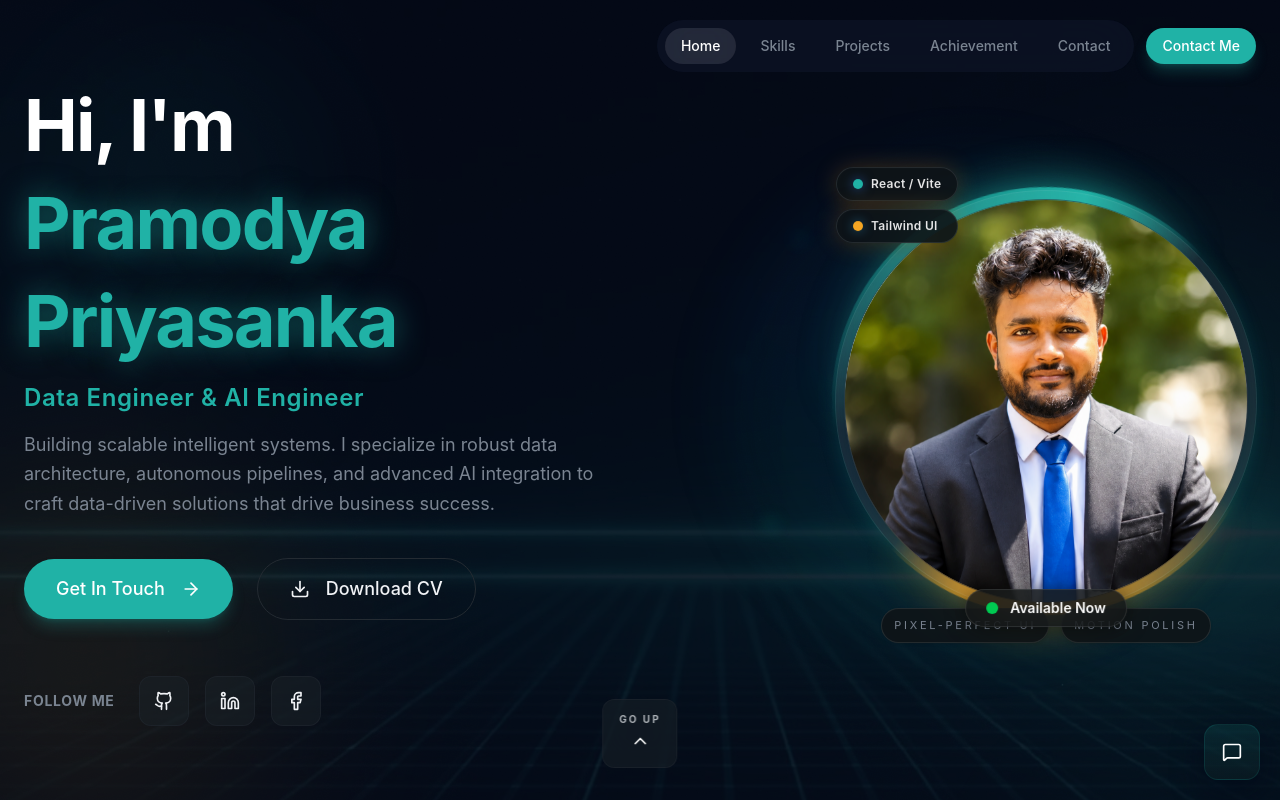
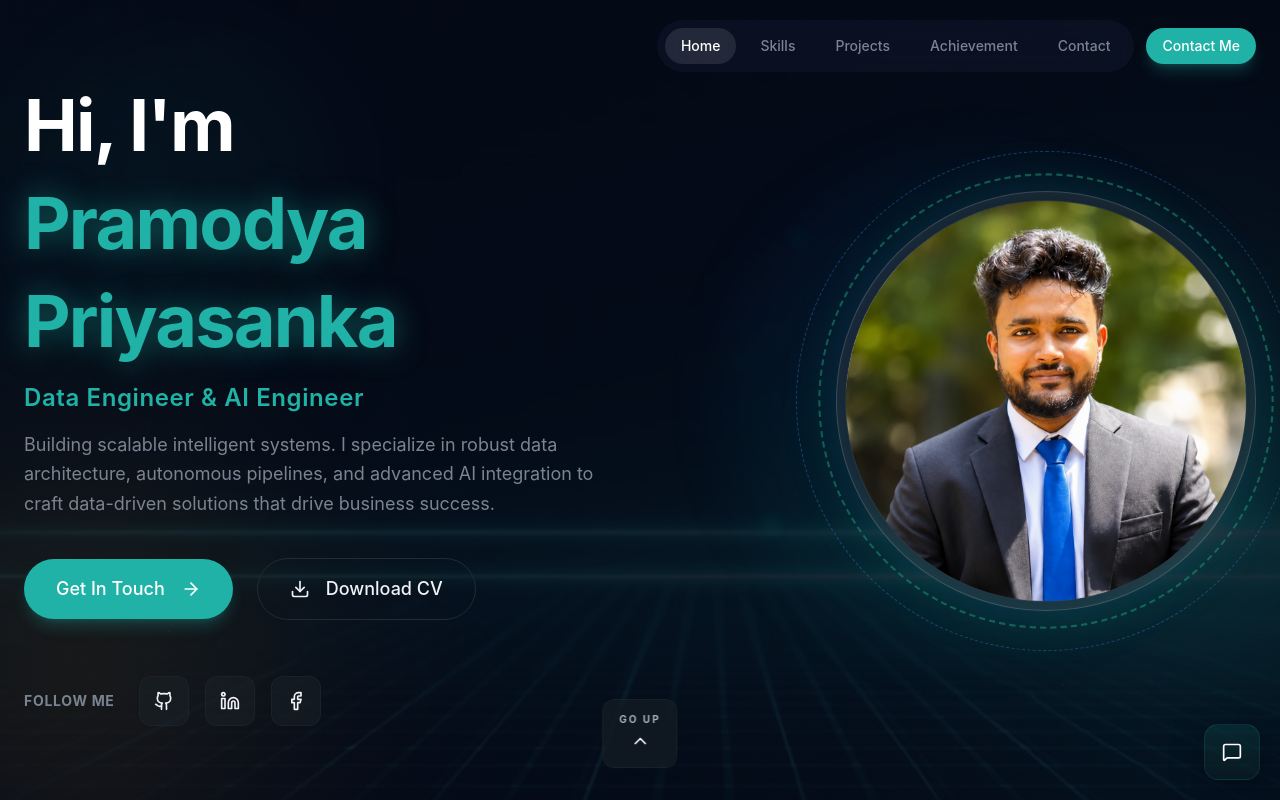
Before and after one commit to pramodyapriyasanka/Pramodya-Priyasanka-Portfolio-, a React (Vite) app: page / in a window 1280 px wide. Shown: the top 800 px of the page. Built offline with nearby package versions, Linux system fonts and the light colour scheme.

Commit message:
Design: clean up hero section floating badges and updated profile picture frame

```diff
--- a/src/sections/Hero.jsx
+++ b/src/sections/Hero.jsx
@@ -32,12 +32,6 @@ const heroParticles = [
   { left: "62%", top: "54%", size: 2, duration: "16s", delay: "2.4s", opacity: 0.14 },
   { left: "75%", top: "52%", size: 2, duration: "20s", delay: "1.8s", opacity: 0.2 },
   { left: "47%", top: "40%", size: 2, duration: "18s", delay: "0.3s", opacity: 0.16 },
-]
-
-const heroTechPills = [
-  { id: "pill-react", label: "React", dotClass: "pill-dot-teal", className: "photo-pill-1" },
-  { id: "pill-python", label: "Python", dotClass: "pill-dot-gold", className: "photo-pill-2" },
-  { id: "pill-ai", label: "AI/ML", dotClass: "pill-dot-blue", className: "photo-pill-3" },
 ]
 
 export const Hero = () => {
@@ -265,7 +259,28 @@ export const Hero = () => {
               whileHover={{ scale: 1.05, rotateY: 5 }}
               className="relative"
             >
-              <div className="profile-border-animated relative w-[260px] h-[260px] md:w-[320px] md:h-[320px] lg:w-[420px] lg:h-[420px] flex items-center justify-center backdrop-blur-xl bg-white/5 rounded-full border border-white/10 shadow-[0_0_60px_rgba(34,211,238,0.15)] hover:shadow-[0_0_80px_rgba(34,211,238,0.25)] transition-all duration-500">
+              {/* Pulse Rings Animation - Inner Ring (Teal) */}
+              <motion.div
+                animate={{ scale: [1, 1.08, 1], opacity: [0.5, 1, 0.5] }}
+                transition={{ duration: 2.5, repeat: Infinity, ease: "easeInOut" }}
+                className="absolute rounded-full pointer-events-none"
+                style={{
+                  inset: "-10px",
+                  border: "2px dashed rgba(29, 158, 117, 0.7)",
+                }}
+              />
+              {/* Pulse Rings Animation - Outer Ring (Blue) */}
+              <motion.div
+                animate={{ scale: [1, 1.08, 1], opacity: [0.3, 0.8, 0.3] }}
+                transition={{ duration: 2.5, repeat: Infinity, ease: "easeInOut", delay: 1 }}
+                className="absolute rounded-full pointer-events-none"
+                style={{
+                  inset: "-24px",
+                  border: "1px dashed rgba(55, 138, 221, 0.5)",
+                }}
+              />
+
+              <div className="relative w-[260px] h-[260px] md:w-[320px] md:h-[320px] lg:w-[420px] lg:h-[420px] flex items-center justify-center backdrop-blur-xl bg-white/5 rounded-full border border-white/10 shadow-[0_0_60px_rgba(34,211,238,0.15)] hover:shadow-[0_0_80px_rgba(34,211,238,0.25)] transition-all duration-500">
 
                 <div className="absolute inset-2 rounded-full z-10 glass-strong overflow-hidden transition-transform duration-500 hover:scale-[1.02] backdrop-blur-2xl bg-white/10">
                   <img
@@ -275,39 +290,7 @@ export const Hero = () => {
                   />
                 </div>
 
-                <div className="absolute -top-6 left-0 flex flex-col gap-2 z-20">
-                  <span className="inline-flex items-center gap-2 rounded-full bg-background/90 px-4 py-2 text-xs font-semibold tracking-wide text-white/90 border border-white/10 shadow-glow backdrop-blur-xl">
-                    <span className="h-2.5 w-2.5 rounded-full bg-primary shadow-[0_0_12px_rgba(59,130,246,0.55)]" />
-                    React / Vite
-                  </span>
-                  <span className="inline-flex items-center gap-2 rounded-full bg-background/90 px-4 py-2 text-xs font-semibold tracking-wide text-white/90 border border-white/10 shadow-glow backdrop-blur-xl">
-                    <span className="h-2.5 w-2.5 rounded-full bg-highlight shadow-[0_0_12px_rgba(56,189,248,0.45)]" />
-                    Tailwind UI
-                  </span>
-                </div>
-
                 <div className="absolute top-0 left-0 right-0 bottom-0 rounded-full ring-1 ring-white/10 shadow-[inset_0_0_40px_rgba(255,255,255,0.08)]" />
-                <div className="absolute inset-x-3 -bottom-8 flex justify-center gap-3 z-20">
-                  <span className="inline-flex items-center gap-2 rounded-full bg-background/90 px-3 py-2 text-[11px] uppercase tracking-[0.25em] text-muted-foreground border border-white/10 backdrop-blur-xl shadow-sm">
-                    Pixel-perfect UI
-                  </span>
-                  <span className="inline-flex items-center gap-2 rounded-full bg-background/90 px-3 py-2 text-[11px] uppercase tracking-[0.25em] text-muted-foreground border border-white/10 backdrop-blur-xl shadow-sm">
-                    Motion polish
-                  </span>
-                </div>
-
-                <motion.div
-                  initial={{ y: 20, opacity: 0 }}
-                  animate={{ y: 0, opacity: 1 }}
-                  transition={{ delay: 1.2, duration: 0.5, type: "spring" }}
-                  className="absolute -bottom-4 left-1/2 -translate-x-1/2 bg-background/80 backdrop-blur-xl border border-white/10 rounded-full px-5 py-2 text-sm font-semibold flex items-center gap-3 whitespace-nowrap z-20 hover:bg-white/10 transition-colors shadow-[0_0_20px_rgba(0,0,0,0.5)] cursor-default"
-                >
-                  <div className="relative flex h-3 w-3">
-                    <span className="animate-ping absolute inline-flex h-full w-full rounded-full bg-green-400 opacity-75"></span>
-                    <span className="relative inline-flex rounded-full h-3 w-3 bg-green-500"></span>
-                  </div>
-                  Available Now
-                </motion.div>
               </div>
             </motion.div>
           </motion.div>
```
